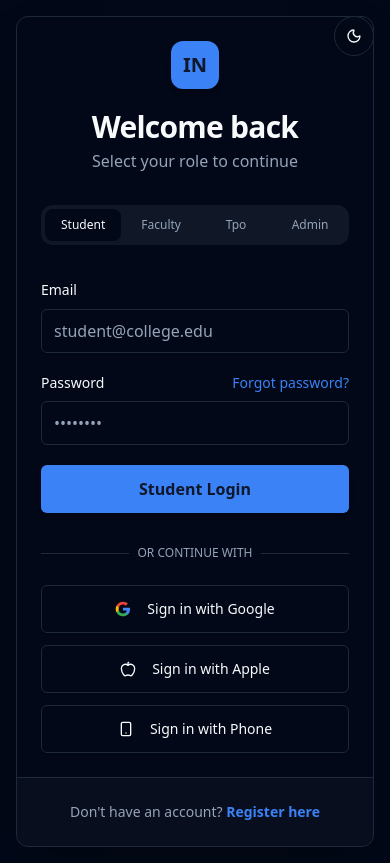
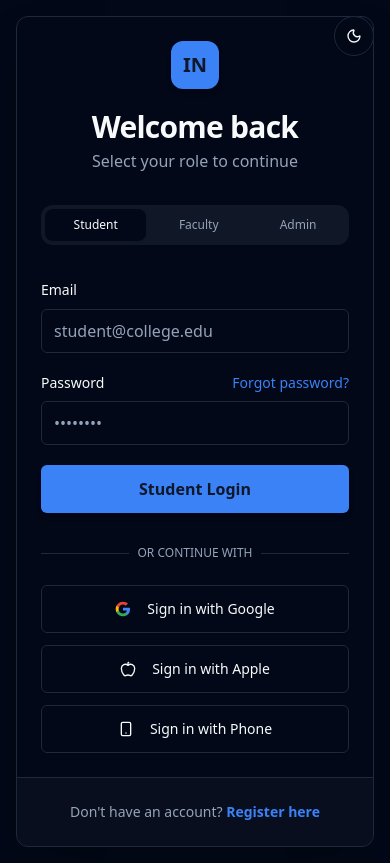
Before and after one commit to SamaySarthakSwain/Nalco-Internship-tracking-portal, a React (Vite) app in the folder frontend/: page /login in a window 390 px wide. Built offline with nearby package versions, Linux system fonts and the light colour scheme.

Commit message:
feat: implement responsive login page with role-based navigation and authentication UI

```diff
--- a/frontend/src/pages/Auth/Login.tsx
+++ b/frontend/src/pages/Auth/Login.tsx
@@ -9,7 +9,7 @@ import { CheckCircle2, User, Key, LayoutDashboard, Apple, Smartphone } from 'luc
 import { ModeToggle } from '@/components/mode-toggle';
 import { cn } from '@/lib/utils';
 
-type Role = 'student' | 'faculty' | 'tpo' | 'admin';
+type Role = 'student' | 'faculty' | 'admin';
 
 export default function Login() {
   const navigate = useNavigate();
@@ -27,7 +27,6 @@ export default function Login() {
   const roleDetails = {
     student: { title: "Student Login", placeholder: "student@college.edu" },
     faculty: { title: "Faculty Login", placeholder: "faculty@college.edu" },
-    tpo: { title: "TPO Login", placeholder: "tpo@college.edu" },
     admin: { title: "Admin Login", placeholder: "admin@nalco.com" }
   };
 
@@ -134,7 +133,7 @@ export default function Login() {
             <CardContent>
               {/* Role Selector Pills */}
               <div className="flex flex-wrap p-1 bg-muted/50 rounded-xl mb-8 gap-1">
-                {(['student', 'faculty', 'tpo', 'admin'] as Role[]).map((r) => (
+                {(['student', 'faculty', 'admin'] as Role[]).map((r) => (
                   <button
                     key={r}
                     onClick={() => setRole(r)}
```
